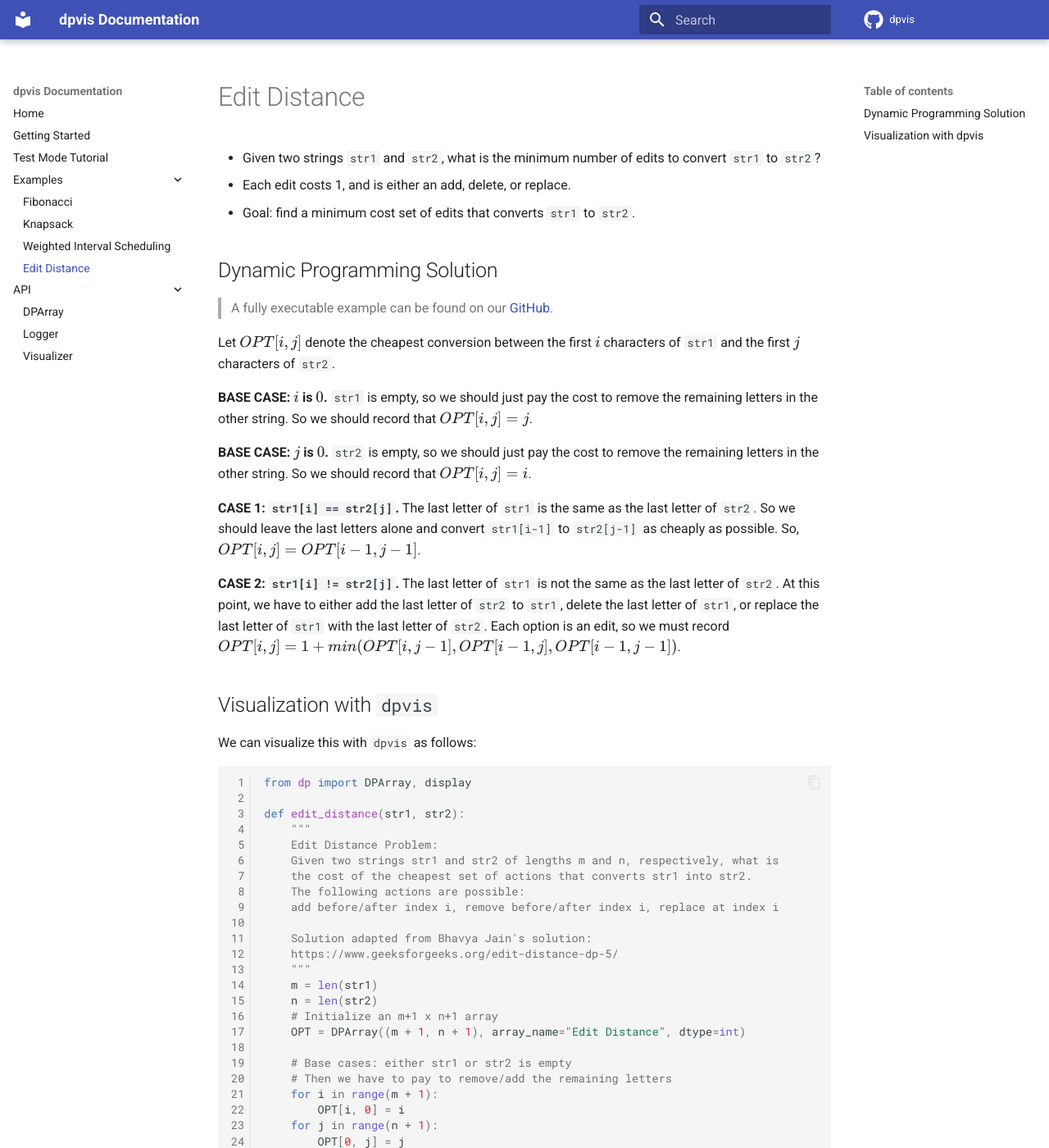
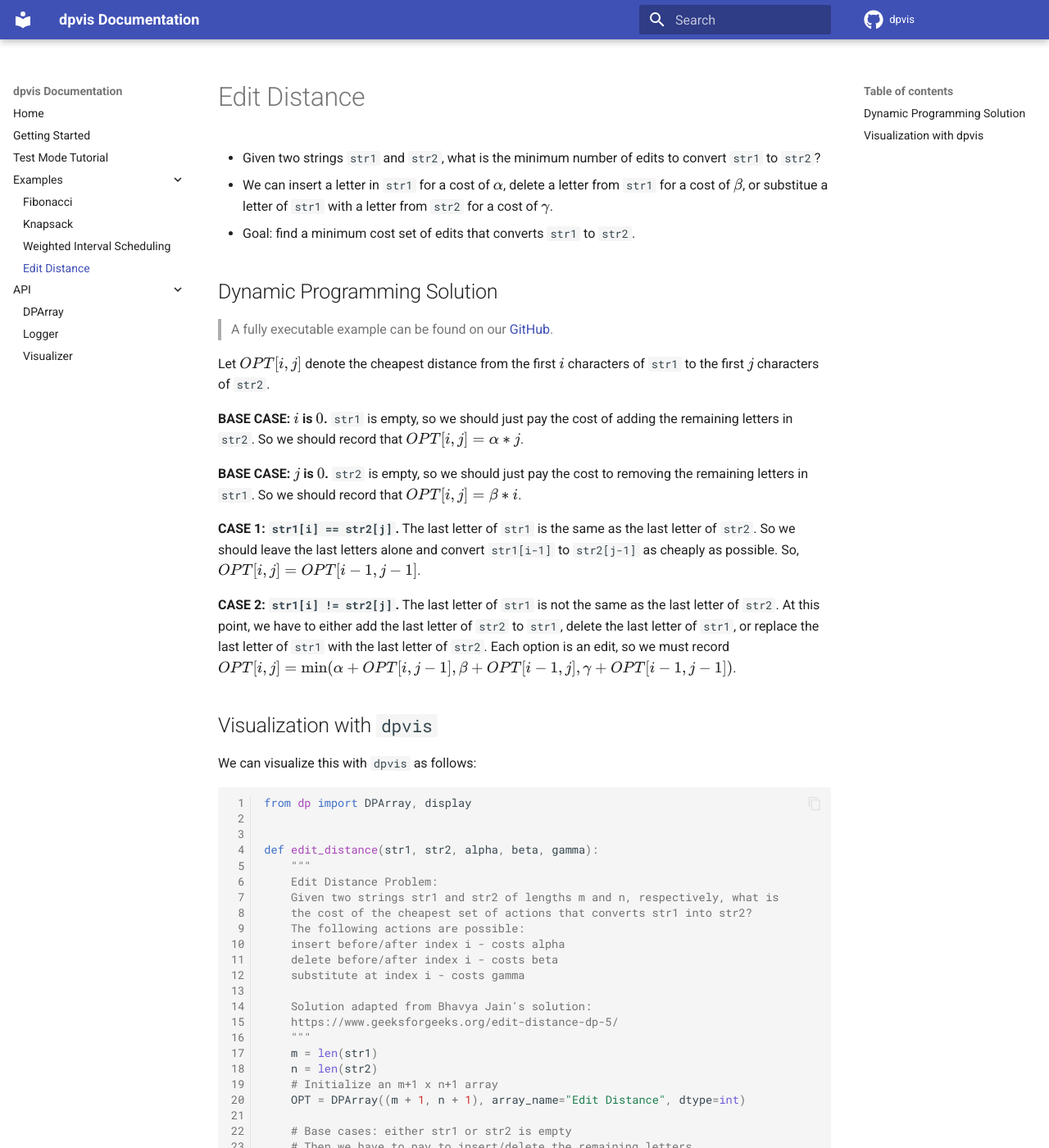
Before and after one commit to itsdawei/dpvis, an MkDocs documentation site: the page built from docs/examples/edit_distance.md, in a window 1280 px wide and 1400 px high. Shown: the whole window at 82% size. Built offline with MkDocs 1.6.1 and Material for MkDocs 9.7.7, drawn with Linux system fonts in a browser that asks for light colours; comment, search, counter and statistics services are not loaded; some of the changed text lies outside the part shown.

Commit message:
changing notation

````diff
--- a/docs/examples/edit_distance.md
+++ b/docs/examples/edit_distance.md
@@ -2,23 +2,25 @@
 
 - Given two strings `str1` and `str2`, what is the minimum number of edits
   to convert `str1` to `str2`?
-- Each edit costs 1, and is either an add, delete, or replace.
+- We can insert a letter in `str1` for a cost of $\alpha$, delete a letter from
+  `str1` for a cost of $\beta$, or substitue a letter of `str1` with a letter
+   from `str2` for a cost of $\gamma$.
 - Goal: find a minimum cost set of edits that converts `str1` to `str2`.
 
 ## Dynamic Programming Solution
 
 > A fully executable example can be found on our [GitHub](https://github.com/itsdawei/dpvis/tree/main/demos/edit_distance_2d.py).
 
-Let $OPT[i, j]$ denote the cheapest conversion between the first $i$ characters of `str1`
-and the first $j$ characters of `str2`.
+Let $OPT[i, j]$ denote the cheapest distance from the first $i$ characters of `str1`
+to the first $j$ characters of `str2`.
 
 **BASE CASE: $i$ is $0$.** `str1` is empty,
-so we should just pay the cost to remove the remaining letters in the other string. So
-we should record that $OPT[i, j] = j$.
+so we should just pay the cost of adding the remaining letters in `str2`. So
+we should record that $OPT[i, j] = \alpha * j$.
 
 **BASE CASE: $j$ is $0$.** `str2` is empty,
-so we should just pay the cost to remove the remaining letters in the other string. So
-we should record that $OPT[i, j] = i$.
+so we should just pay the cost to removing the remaining letters in `str1`. So
+we should record that $OPT[i, j] = \beta * i$.
 
 **CASE 1: `str1[i] == str2[j]`.** The last letter of `str1` is the same as
 the last letter of `str2`. So we should leave the last letters alone and convert
@@ -28,7 +30,7 @@ the last letter of `str2`. So we should leave the last letters alone and convert
 the last letter of `str2`. At this point, we have to either add the last letter of
 `str2` to `str1`, delete the last letter of `str1`, or replace the last letter of
 `str1` with the last letter of `str2`. Each option is an edit, so we must record
-$OPT[i, j] = 1 + min(OPT[i, j - 1], OPT[i - 1, j], OPT[i - 1, j - 1])$.
+$OPT[i, j] = \min(\alpha + OPT[i, j - 1], \beta + OPT[i - 1, j], \gamma + OPT[i - 1, j - 1])$.
 
 ## Visualization with `dpvis`
 
@@ -37,13 +39,16 @@ We can visualize this with `dpvis` as follows:
 ```python linenums="1"
 from dp import DPArray, display
 
-def edit_distance(str1, str2):
+
+def edit_distance(str1, str2, alpha, beta, gamma):
     """
     Edit Distance Problem:
     Given two strings str1 and str2 of lengths m and n, respectively, what is
-    the cost of the cheapest set of actions that converts str1 into str2.
+    the cost of the cheapest set of actions that converts str1 into str2?
     The following actions are possible:
-    add before/after index i, remove before/after index i, replace at index i
+    insert before/after index i - costs alpha
+    delete before/after index i - costs beta
+    substitute at index i - costs gamma
 
     Solution adapted from Bhavya Jain's solution:
     https://www.geeksforgeeks.org/edit-distance-dp-5/
@@ -54,26 +59,25 @@ def edit_distance(str1, str2):
     OPT = DPArray((m + 1, n + 1), array_name="Edit Distance", dtype=int)
 
     # Base cases: either str1 or str2 is empty
-    # Then we have to pay to remove/add the remaining letters
+    # Then we have to pay to insert/delete the remaining letters
     for i in range(m + 1):
-        OPT[i, 0] = i
+        OPT[i, 0] = beta * i
     for j in range(n + 1):
-        OPT[0, j] = j
-    OPT.annotate("Base cases: no remaining letters in str1 or str2.")
+        OPT[0, j] = alpha * j
+    OPT.annotate("No remaining letters in str1 or str2.")
 
     # Fill OPT[][] iteratively
-    for i in range(m + 1):
-        for j in range(n + 1):
+    for i in range(1, m + 1):
+        for j in range(1, n + 1):
             # Base case: either string is empty and has already been handled.
-            if i == 0 or j == 0:
-                pass
+            annotate_string = "str1: " + str1[:i]
+            annotate_string += ", str2: " + str2[:j] + " " + ("_"*50) + " "
 
             # If last characters are the same, pay nothing and pay the optimal
             # costs for the remaining strings.
-            elif str1[i - 1] == str2[j - 1]:
+            if str1[i - 1] == str2[j - 1]:
                 OPT[i, j] = OPT[i - 1, j - 1]
-                OPT.annotate("Last character same: pay OPT cost for remaining "
-                             "strings.")
+                annotate_string += "Last character same: pay OPT cost for remaining strings."
 
             # At this point the last characters are different, so consider
             # each possible action and pick the cheapest.
@@ -83,20 +87,29 @@ def edit_distance(str1, str2):
                     (i - 1, j),  # Remove
                     (i - 1, j - 1)  # Replace
                 ]
-                OPT[i, j] = 1 + OPT.min(indices=indices)
-                OPT.annotate("Last characters different: test between insert, "
-                             "remove, replace.")
+                elements = [
+                    OPT[i, j - 1] + alpha,
+                    OPT[i-1, j] + beta,
+                    OPT[i-1, j - 1] + gamma
+                ]
+
+                OPT[i, j] = OPT.min(indices=indices, elements=elements)
+
+            OPT.annotate(annotate_string)
 
     return OPT
 
-if __name__ == "__main__":
-    # Test Example
-    str1 = "sunday"
-    str2 = "saturday"
 
-    dp_array = edit_distance(str1, str2)
+# Test Example
+str1 = "sunday"
+str2 = "saturday"
+ALPHA = 10
+BETA = 12
+GAMMA = 3
 
-    display(dp_array, row_labels="_" + str1, column_labels="_" + str2)
+dp_array = edit_distance(str1, str2, ALPHA, BETA, GAMMA)
+
+display(dp_array,  row_labels="_" + str1, column_labels="_" + str2)
 ```
 
 This is what you will see when you execute the above code.
````
Also changed, not shown: other parts of docs/examples/edit_distance.md (+1 -1 lines), 1 other file.
